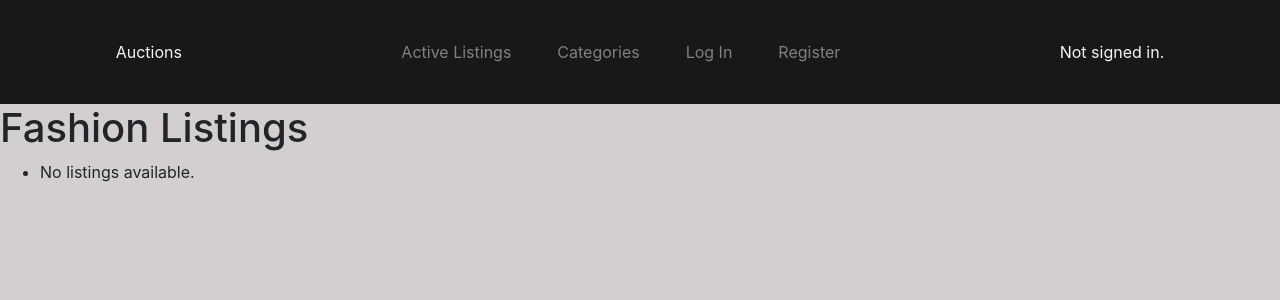
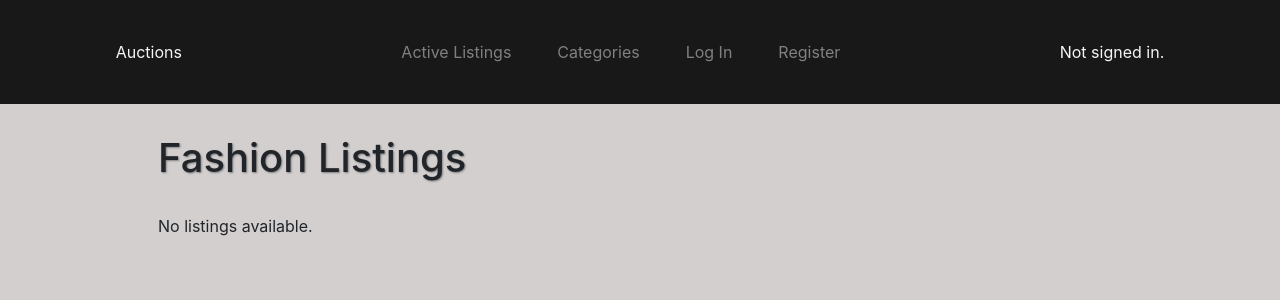
Before and after one commit to dcsp3/auctions, a Django app: a page that uses auctions/templates/auctions/individual_category.html in a window 1280 px wide. Shown: the top 300 px of the page. Run offline with Django 3.2, Linux system fonts and the light colour scheme; data comes from the database, SQL or seed files in the repository; both versions use the stored data as it was after the commit; some libraries are stand-ins or nearby versions.

Commit message:
styles for individual category template, format styles.css

```diff
--- a/auctions/static/auctions/styles.css
+++ b/auctions/static/auctions/styles.css
@@ -90,6 +118,45 @@ body {
     box-shadow: 0px 1px 2px .5px grey;
 }
 
+.categories-container {
+    padding: 30px;
+    margin-left: 10%;
+    margin-right: 25%;
+}
+
+.categories {
+    display: flex;
+    flex-wrap: wrap;
+    justify-content: flex-start;
+    gap: 20px;
+}
+
+.category {
+    padding: 10px;
+    color: white;
+    text-decoration: none;
+    font-size: x-large;
+    background-color: #3d3d3d;
+    border-radius: 10px;
+    box-shadow: 0px 1px 2px .5px grey;
+}
+
+.category:hover {
+    text-decoration: none;
+    color: white;
+    background-color: black;
+}
+
+.individual-category-container {
+    padding: 30px;
+    margin-left: 10%;
+    margin-right: 10%;
+}
+
+.watchlist-container {
+
+}
+
 .register-container {
     padding: 30px;
     margin-left: 10%;
--- a/auctions/templates/auctions/individual_category.html
+++ b/auctions/templates/auctions/individual_category.html
@@ -2,13 +2,31 @@
 
 {% block body %}
 
-    <h1>{{ category.name }} Listings</h1>
-    <ul>
-    {% for listing in listings %}
-        <li><a href="{% url 'listing' listing.id %}"> {{listing.title}} </a></li>
-    {% empty %}
-        <li>No listings available.</li>
-    {% endfor %}
-    </ul>
+    <div class="individual-category-container">
+        <h1 style="text-shadow: 1px 1px 2px gray;">{{ category.name }} Listings</h1>
+        <br>
+        <div class="listings">
+            {% for listing in listings %}
+                <div class="listing">
+                    {% if listing.image_url %}
+                    <img class="listing-image" src={{listing.image_url}}>
+                    {% else %}
+                    <div class="listing-no-image">
+                        No image available
+                    </div>
+                    {% endif %}
+                    <div>
+                        <h2><a class="listing-heading" href="{% url 'listing' listing.id %}" class="listing"> {{listing.title}} </a></h2>
+                        <h5>£{{listing.highest_bid}}</h5>
+                        <br>
+                        {{listing.description}}
+                    </div>
+                </div>
+                <br>
+                {% empty %}
+                No listings available.
+            {% endfor %}
+        </div>
+    </div>
 
 {% endblock %}
```
Also changed, not shown: other parts of auctions/static/auctions/styles.css (+28 -57 lines), db.sqlite3.
